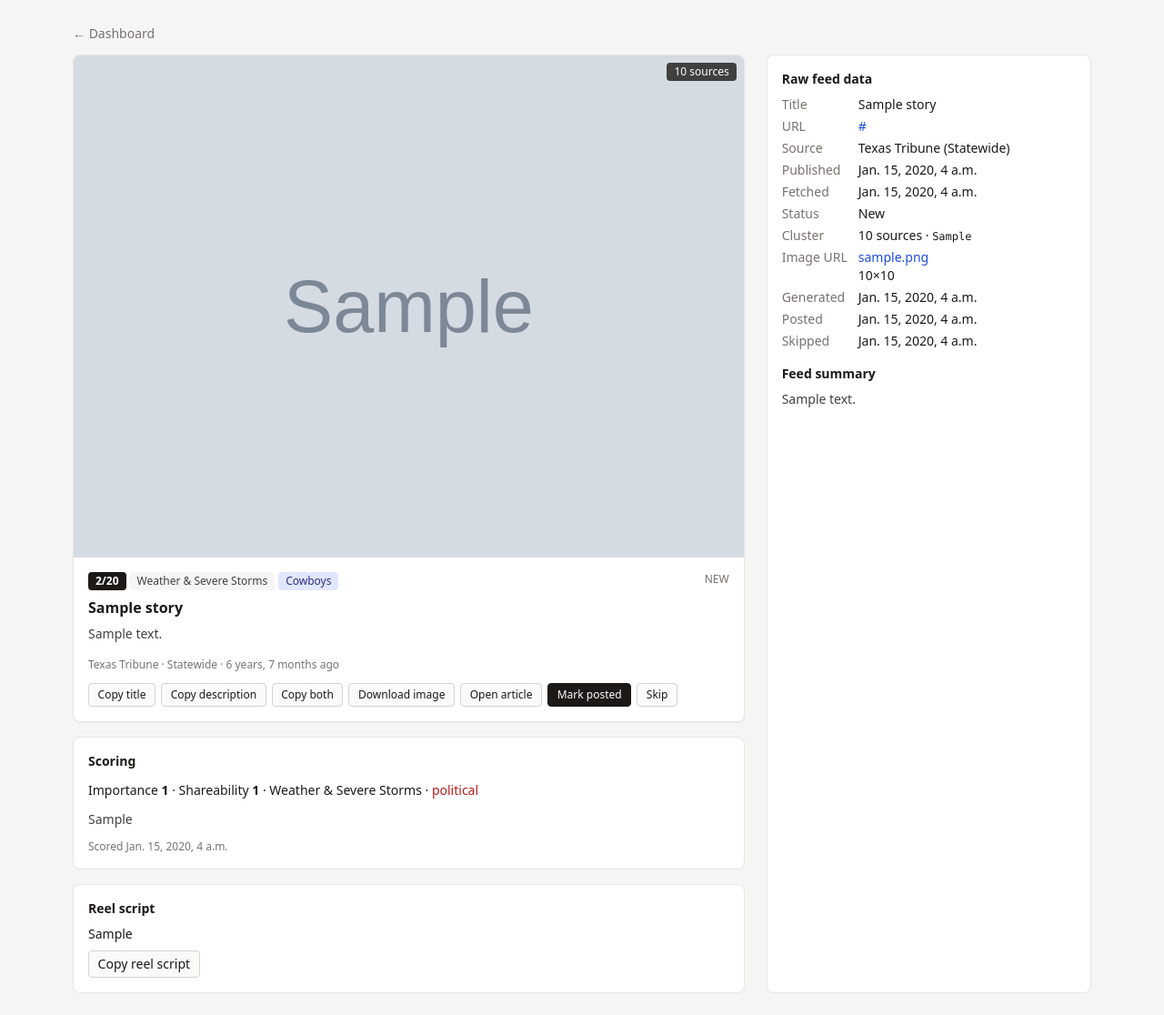
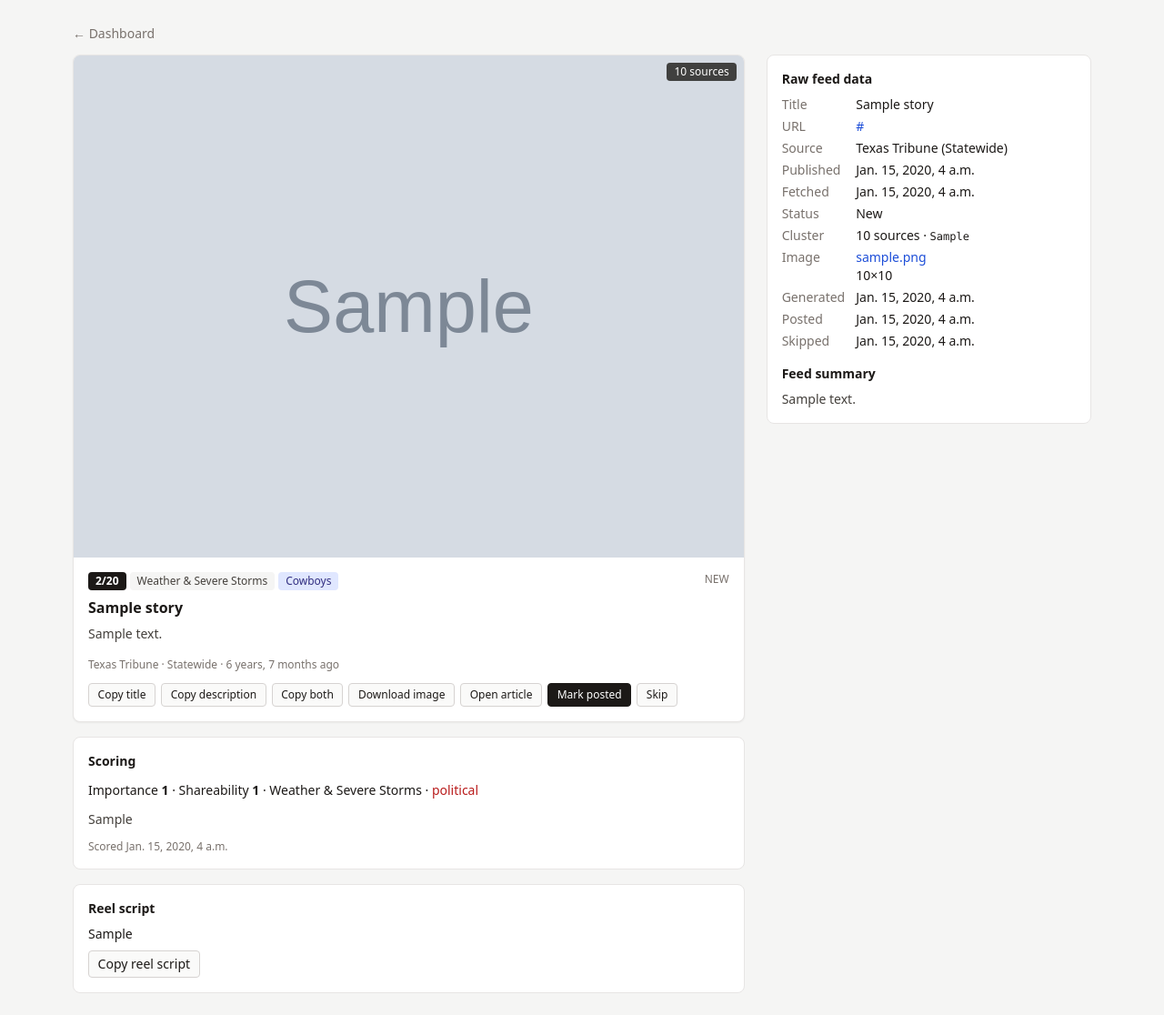
Before and after one commit to anazima/tailgate, a Django app: page /story/1/ in a window 1280 px wide. Shown: the part 48-1164 px from the top of the page at 91% size. Run offline with Django 5.2, Linux system fonts and the light colour scheme; a user stored in the database is signed in; data comes from the database, SQL or seed files in the repository; tables that the repository leaves empty hold one stand-in row (values such as "Sample post"); grey boxes marked "Sample" are stand-in pictures; some libraries are stand-ins or nearby versions.

Commit message:
Story detail: sidebar wraps long URLs and hugs content; unescape HTML entities in feed summaries
Co-Authored-By: Claude Fable 5 <noreply@anthropic.com>
Claude-Session: https://claude.ai/code/session_01Kx569J6e9xqUpPrXQ2xgHu

```diff
--- a/news/services/feeds.py
+++ b/news/services/feeds.py
@@ -1,6 +1,7 @@
 """RSS fetching, URL normalization, and title-based dedupe/clustering."""
 
 import calendar
+import html
 import logging
 import re
 import socket
@@ -116,7 +117,7 @@ def _entry_published(entry: feedparser.FeedParserDict) -> datetime | None:
 def _entry_summary(entry: feedparser.FeedParserDict) -> str:
     summary = entry.get("summary", "") or ""
     # Feed summaries are often HTML; strip tags crudely (full parsing not needed).
-    text = re.sub(r"<[^>]+>", " ", summary)
+    text = html.unescape(re.sub(r"<[^>]+>", " ", summary))
     return re.sub(r"\s+", " ", text).strip()[:2000]
 
 
--- a/news/templates/news/story_detail.html
+++ b/news/templates/news/story_detail.html
@@ -22,17 +22,17 @@
     </section>
     {% endif %}
   </div>
-  <aside class="bg-white border border-stone-200 rounded-lg p-4 text-sm flex flex-col gap-2 break-words">
+  <aside class="bg-white border border-stone-200 rounded-lg p-4 text-sm flex flex-col gap-2 min-w-0 self-start">
     <h2 class="font-semibold">Raw feed data</h2>
-    <dl class="grid grid-cols-[auto_1fr] gap-x-3 gap-y-1">
+    <dl class="grid grid-cols-[auto_minmax(0,1fr)] gap-x-3 gap-y-1 [&>dd]:min-w-0 [&>dd]:break-words">
       <dt class="text-stone-500">Title</dt><dd>{{ story.title }}</dd>
-      <dt class="text-stone-500">URL</dt><dd><a href="{{ story.url }}" class="text-blue-700 hover:underline" target="_blank" rel="noopener">{{ story.url }}</a></dd>
+      <dt class="text-stone-500">URL</dt><dd><a href="{{ story.url }}" class="text-blue-700 hover:underline break-all" target="_blank" rel="noopener">{{ story.url }}</a></dd>
       <dt class="text-stone-500">Source</dt><dd>{{ story.source.name }} ({{ story.source.get_city_display }})</dd>
       <dt class="text-stone-500">Published</dt><dd>{{ story.published_at }}</dd>
       <dt class="text-stone-500">Fetched</dt><dd>{{ story.fetched_at }}</dd>
       <dt class="text-stone-500">Status</dt><dd>{{ story.get_status_display }}</dd>
-      <dt class="text-stone-500">Cluster</dt><dd>{{ story.cluster_size }} source{{ story.cluster_size|pluralize }} · <code class="text-xs">{{ story.cluster_key }}</code></dd>
-      {% if story.image_url %}<dt class="text-stone-500">Image URL</dt><dd><a href="{{ story.image_url }}" class="text-blue-700 hover:underline" target="_blank" rel="noopener">{{ story.image_url }}</a>
+      <dt class="text-stone-500">Cluster</dt><dd>{{ story.cluster_size }} source{{ story.cluster_size|pluralize }} · <code class="text-xs break-all">{{ story.cluster_key }}</code></dd>
+      {% if story.image_url %}<dt class="text-stone-500 whitespace-nowrap">Image</dt><dd><a href="{{ story.image_url }}" class="text-blue-700 hover:underline break-all" target="_blank" rel="noopener">{{ story.image_url }}</a>
         {% if story.image_width %}<br>{{ story.image_width }}×{{ story.image_height }}{% endif %}</dd>{% endif %}
       {% if story.generated_at %}<dt class="text-stone-500">Generated</dt><dd>{{ story.generated_at }}</dd>{% endif %}
       {% if story.posted_at %}<dt class="text-stone-500">Posted</dt><dd>{{ story.posted_at }}</dd>{% endif %}
```
Also changed, not shown: tests/test_feeds.py (+7 -0 lines).
